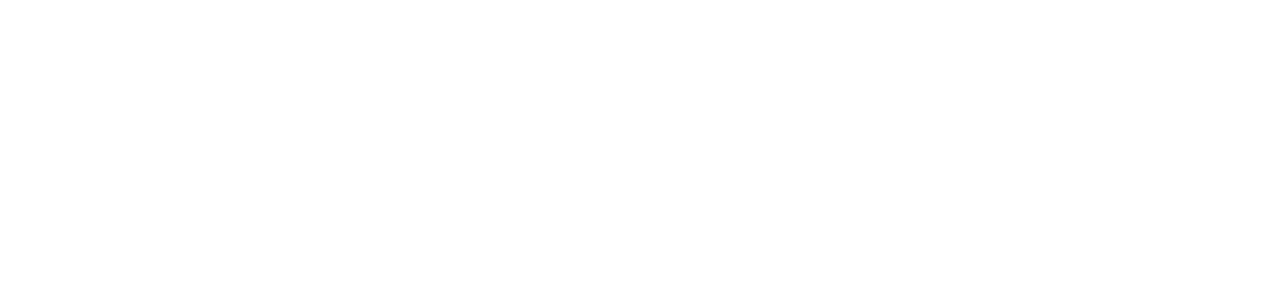
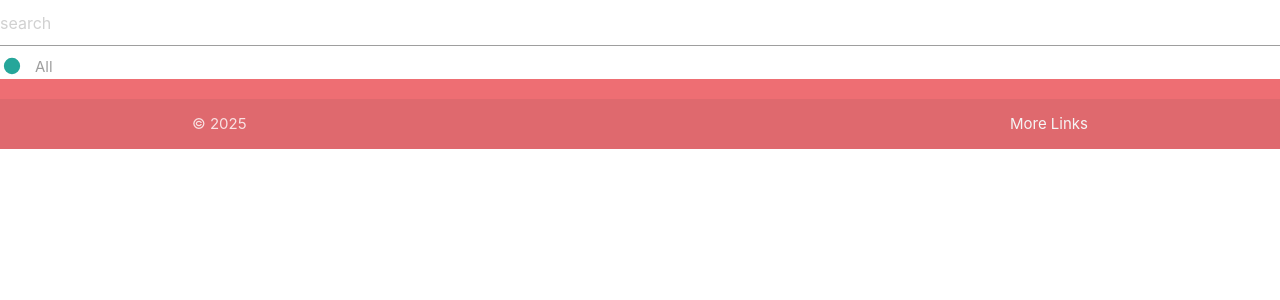
Before and after one commit to pavel08091997/project-films, a React (Vite) app: page / in a window 1280 px wide. Shown: the top 300 px of the page. Built offline with nearby package versions, Linux system fonts and the light colour scheme.

Commit message:
feature: create companent footer, heder, FilmList,FilmCard,Filter, Search.

```diff
--- a/src/App.jsx
+++ b/src/App.jsx
@@ -1,10 +1,17 @@
 import './App.css'
+import Footer from './components/Footer'
+import Header from './components/Header'
+import Main from './components/Main'
+
 
 function App() {
 
 
   return (
     <>
+    <Header/>
+     <Main />
+     <Footer/>
 
     </>
   )
--- /dev/null
+++ b/src/components/Footer/index.jsx
@@ -0,0 +1,19 @@
+import React from "react";
+
+const Footer = () => {
+    const date = new Date().getFullYear()
+  return (
+    <footer className="page-footer">
+      <div className="footer-copyright">
+        <div className="container">
+          © {date}
+          <a className="grey-text text-lighten-4 right" href="#!">
+            More Links
+          </a>
+        </div>
+      </div>
+    </footer>
+  );
+};
+
+export default Footer;
--- /dev/null
+++ b/src/components/Header/index.jsx
@@ -0,0 +1,11 @@
+import React from 'react'
+
+const Header = () => {
+  return (
+    <div>
+
+    </div>
+  )
+}
+
+export default Header
--- /dev/null
+++ b/src/components/Main/Controls/Search.jsx
@@ -0,0 +1,21 @@
+import React from "react";
+import styles from "./Search.module.css";
+
+const Search = () => {
+  return (
+    <form>
+      <input
+        className={styles.search}
+        placeholder="search"
+        type="text"
+        name="search"
+      />
+      <label>
+        <input name="group1" type="radio" checked />
+        <span>All</span>
+      </label>
+    </form>
+  );
+};
+
+export default Search;
--- /dev/null
+++ b/src/components/Main/Controls/Search.module.css
@@ -0,0 +1,5 @@
+.search{
+   width: 100px;
+   height: 30px;
+
+}
--- /dev/null
+++ b/src/components/Main/Controls/index.jsx
@@ -0,0 +1,2 @@
+// eslint-disable-next-line react-refresh/only-export-components
+export * from './Search'
--- /dev/null
+++ b/src/components/Main/index.jsx
@@ -0,0 +1,12 @@
+import Search from "./Controls/Search"
+
+const Main = () => {
+
+  return (
+    <div>
+      <Search/>
+    </div>
+  )
+}
+
+export default Main
```
Also changed, not shown: src/components/Footer/Footer.module.css (added), src/components/Main/Controls/Filter.jsx (added), src/components/Main/FilmCard.jsx (added), src/components/Main/FilmList.jsx (added), 1 other file (tests, documents, lock files or other folders).
